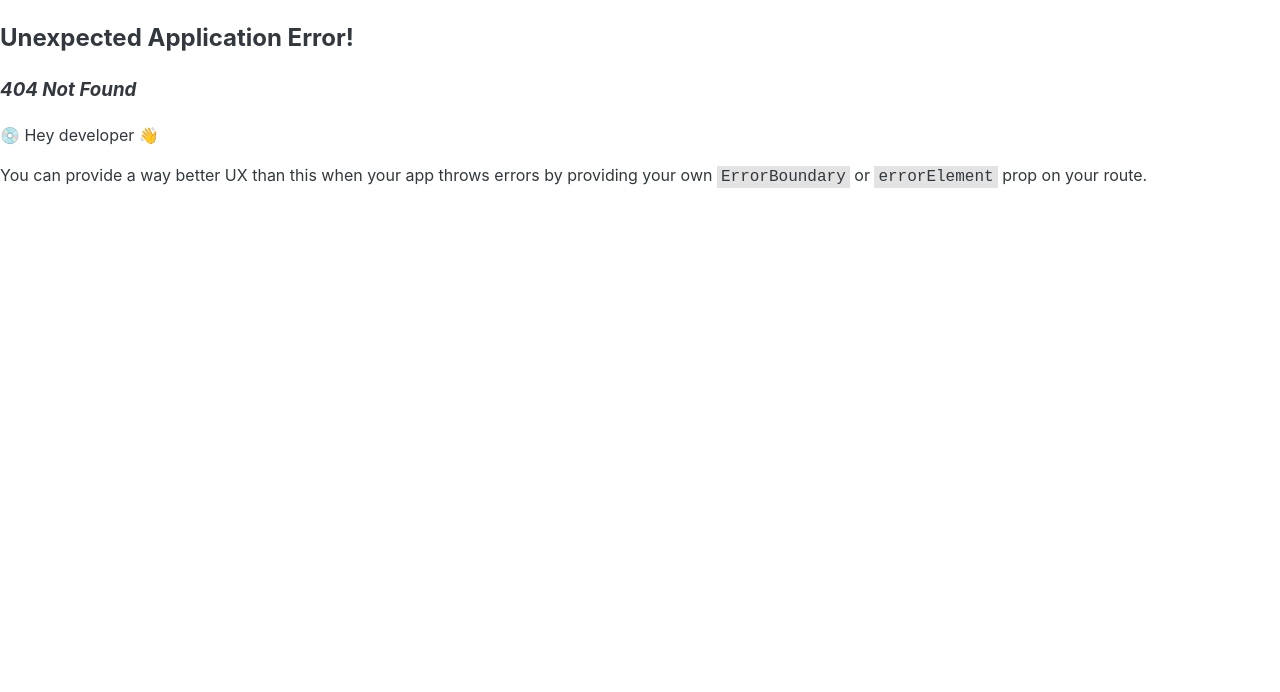
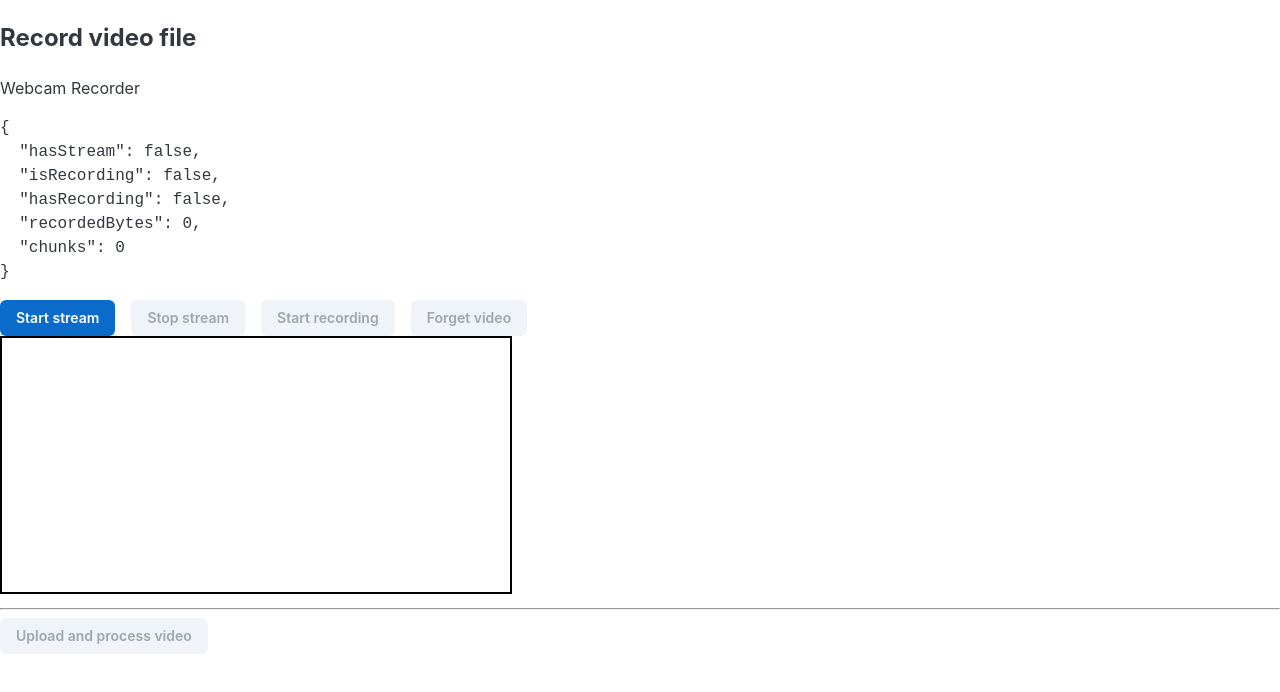
Before and after one commit to JSALT2024/demo, a React (Vite) app in the folder frontend/: page /#/record in a window 1280 px wide. Before the commit this address had no page. Shown: the top 692 px of the page. Built offline with nearby package versions, Linux system fonts and the light colour scheme.

Commit message:
Frontend webcam video recorder

```diff
--- a/frontend/src/router.tsx
+++ b/frontend/src/router.tsx
@@ -1,10 +1,15 @@
 import { createHashRouter } from "react-router-dom";
 import { IndexPage } from "./ui/IndexPage";
+import { RecordVideoPage } from "./ui/RecordVideoPage";
 
 export const router = createHashRouter([
   {
     index: true,
     element: <IndexPage />,
+  },
+  {
+    path: "record",
+    element: <RecordVideoPage />,
   },
   // Example additional pages:
   //
--- a/frontend/src/ui/IndexPage.tsx
+++ b/frontend/src/ui/IndexPage.tsx
@@ -1,5 +1,6 @@
 import { Box } from "@mui/joy";
 import { ChangeEvent, useState } from "react";
+import { WebcamRecorder } from "./WebcamRecorder";
 
 export function IndexPage() {
 
--- /dev/null
+++ b/frontend/src/ui/RecordVideoPage.tsx
@@ -0,0 +1,37 @@
+import { Box, Button } from "@mui/joy";
+import { WebcamRecorder } from "./WebcamRecorder";
+import { useState } from "react";
+
+export function RecordVideoPage() {
+  const [videoBlob, setVideoBlob] = useState<Blob | null>(null);
+
+  function uploadVideo() {
+    if (videoBlob === null) {
+      return;
+    }
+
+    // TODO
+    // Create a dummy download link for now
+    const chunkUrl = URL.createObjectURL(videoBlob);
+    const a = document.createElement("a");
+    a.innerText = "Click this link to download the recorded video";
+    a.href = chunkUrl;
+    document.body.appendChild(a);
+  }
+
+  return (
+    <Box>
+      <h2>Record video file</h2>
+      <WebcamRecorder
+        onChange={setVideoBlob}
+      />
+      <hr />
+      <Button
+        disabled={videoBlob === null}
+        onClick={uploadVideo}
+      >
+        Upload and process video
+      </Button>
+    </Box>
+  );
+}
--- /dev/null
+++ b/frontend/src/ui/WebcamRecorder.tsx
@@ -0,0 +1,174 @@
+import { Box, Button, Stack } from "@mui/joy";
+import { useRef, useState } from "react";
+
+export interface WebcamRecorderProps {
+  /**
+   * Triggered whenever an entire video is recorded or forgotten
+   */
+  onChange: (video: Blob | null) => void,
+}
+
+export function WebcamRecorder(props: WebcamRecorderProps) {
+
+  // TODO: handle errors and exceptions!
+
+  // the video preview element reference
+  const previewRef = useRef<HTMLVideoElement | null>(null);
+
+  // holds the media stream we record from
+  const [mediaStream, setMediaStream] = useState<MediaStream | null>(null);
+
+  // recorder instance that exists when recording is in progress
+  const [mediaRecorder, setMediaRecorder] = useState<MediaRecorder | null>(
+    null
+  );
+
+  // recorded chunks; represent the recorded video
+  const [chunks, setChunks] = useState<Blob[]>([]);
+
+  // is the stream running?
+  const streamExists = (mediaStream !== null);
+
+  // is the recording in progress?
+  const isRecording = (mediaRecorder !== null);
+
+  // is there a recorded video?
+  const hasRecordedVideo = (!isRecording && chunks.length > 0);
+
+  // how many bytes have been recorded so far
+  const recordedBytes = chunks.map(c => c.size).reduce((a, b) => a + b, 0);
+
+  /**
+   * Start the media stream (asks the user for camera access)
+   */
+  async function startStream() {
+    if (previewRef.current === null) {
+      return;
+    }
+
+    const stream = await navigator.mediaDevices.getUserMedia({ video: true });
+    setMediaStream(stream);
+
+    const preview = previewRef.current;
+    preview.srcObject = stream;
+    preview.autoplay = true;
+    preview.muted = true;
+  }
+
+  /**
+   * Releases the media stream
+   */
+  function stopStream() {
+    if (mediaStream === null) {
+      return;
+    }
+    if (previewRef.current === null) {
+      return;
+    }
+
+    // do nothing if recording in progress
+    if (isRecording) {
+      return;
+    }
+
+    mediaStream.getTracks().forEach(t => t.stop());
+    setMediaStream(null);
+
+    const preview = previewRef.current;
+    preview.srcObject = null;
+  }
+
+  function startRecording() {
+    if (mediaStream === null) return;
+
+    const rec = new MediaRecorder(mediaStream);
+
+    rec.addEventListener("dataavailable", (e: BlobEvent) => {
+      // append the new chunk to the list
+      setChunks((_chunks) => [..._chunks, e.data]);
+    });
+
+    // start recording
+    rec.start(1_000); // flush every 1 second
+
+    // start recording and clear chunks
+    setMediaRecorder(rec);
+    setChunks([]);
+  }
+
+  function stopRecording() {
+    if (mediaRecorder === null) {
+      return;
+    }
+
+    // stop the recording
+    mediaRecorder.stop();
+
+    // compose the video from chunks
+    const completeVideo = new Blob(chunks, { type: mediaRecorder.mimeType });
+
+    // emit the video upwards
+    props.onChange(completeVideo);
+
+    // update react state to reflect the stopping
+    setMediaRecorder(null);
+  }
+
+  function forgetRecordedVideo() {
+    if (!hasRecordedVideo) {
+      return;
+    }
+
+    setChunks([]);
+    props.onChange(null);
+  }
+
+  return (
+    <Box>
+      <p>Webcam Recorder</p>
+
+      <pre>{ JSON.stringify({
+        hasStream: streamExists,
+        isRecording,
+        hasRecording: hasRecordedVideo,
+        recordedBytes,
+        chunks: chunks.length,
+      }, null, 2) }</pre>
+
+      <Stack direction="row" spacing={2}>
+        <Button
+          disabled={streamExists}
+          onClick={startStream}
+        >
+          Start stream
+        </Button>
+
+        <Button
+          disabled={!streamExists || isRecording}
+          onClick={stopStream}
+        >
+          Stop stream
+        </Button>
+
+        <Button
+          disabled={!streamExists}
+          color="danger"
+          onClick={() => isRecording ? stopRecording() : startRecording()}
+        >
+          { isRecording ? "Stop recording" : "Start recording" }
+        </Button>
+
+        <Button
+          disabled={!hasRecordedVideo}
+          onClick={forgetRecordedVideo}
+        >
+          Forget video
+        </Button>
+      </Stack>
+
+      { isRecording && (<p></p>)}
+
+      <video ref={previewRef} width={512} style={{ border: "2px solid black" }} />
+    </Box>
+  );
+}
```
